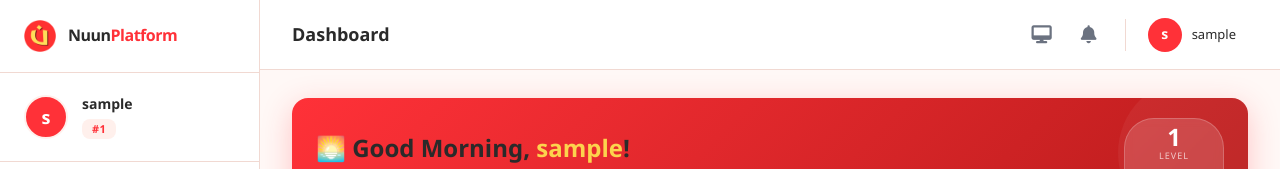
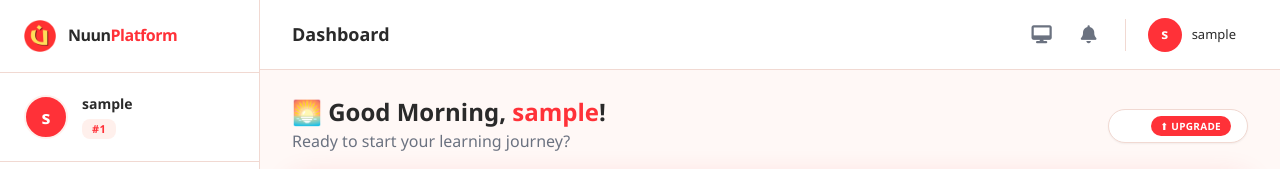
Before and after one commit to khalid-yarka/nuunqalin, a Flask app: page /home in a window 1280 px wide. Shown: the top 169 px of the page. Run offline with Flask 3, Linux system fonts and the light colour scheme; the visitor is signed in with stand-in values (Sample User, id 1); data comes from the database, SQL or seed files in the repository; data that the repository does not hold is empty; parts of the project's set-up code (start-up, migrations or seed data) failed here and were passed over.

Commit message:
feat: Add Safka preview system and tier indicator to dashboard
- Add Safka sheet CSS and JavaScript for tier preview
- Integrate tier indicator and upgrade button into dashboard home
- Update dashboard_base to include Safka assets and sheet markup

```diff
--- a/blueprints/achievements_bp.py
+++ b/blueprints/achievements_bp.py
@@ -4,7 +4,7 @@
 from flask import Blueprint, render_template, session, abort
 from functools import wraps
 from services.achievement_service import get_visible_achievements, get_showcase_badges, get_user_achievement_ids, get_all_achievements
-from tier_service import get_achievement_history_level, get_badge_showcase_level
+from services.tier_service import get_achievement_history_level, get_badge_showcase_level
 
 achievements_bp = Blueprint('achievements', __name__, url_prefix='/achievements')
 
--- a/services/tier_service.py
+++ b/services/tier_service.py
@@ -9,16 +9,6 @@ from db import execute_with_retry, get_student_by_id
 from tier_config import Tier, FEATURES, LIMITS, get_feature, get_limit, get_tier_level
 
 logger = logging.getLogger(__name__)
-
-# -------------------------------------------------------------------
-# Tier Configuration Cache (static)
-# -------------------------------------------------------------------
-_CONFIG_CACHE = None
-_CONFIG_CACHE_TIME = 0
-CACHE_TTL = 300  # 5 seconds, since we don't have a DB config, this is not used.
-
-# No database config cache needed because we use static tier_config.
-# But we might want to cache user tier? We'll keep it simple and fetch each time.
 
 # -------------------------------------------------------------------
 # Tier Retrieval
@@ -50,10 +40,6 @@ def set_user_tier(user_id: int, new_tier: str, admin_id: Optional[int] = None) -
         (new_tier, now, user_id),
         commit=True
     )
-    # Log activity if admin_id provided (optional)
-    if admin_id:
-        # You could integrate with activity_logger if available
-        pass
     return True
 
 # -------------------------------------------------------------------
@@ -125,6 +111,9 @@ def get_achievement_history_level(user_id: Optional[int] = None) -> int:
 def get_badge_showcase_level(user_id: Optional[int] = None) -> int:
     return get_feature_level("badge_showcase", user_id)
 
+def get_resource_search_level(user_id: Optional[int] = None) -> int:
+    return get_feature_level("resource_search", user_id)
+
 # -------------------------------------------------------------------
 # Quota System
 # -------------------------------------------------------------------
@@ -157,16 +146,10 @@ def check_and_consume_quota(user_id: int, metric_code: str) -> bool:
         # Unlimited – no tracking needed
         return True
 
-    # Use a single atomic operation with conditional update.
-    # We'll attempt to increment only if current usage < limit.
     try:
-        # Use execute_with_retry which commits automatically on success.
-        # We'll use a transaction manually to ensure we can check rowcount.
         from db import get_db
         conn = get_db()
         cursor = conn.cursor()
-        # Start a transaction (SQLite automatically starts one)
-        # The INSERT ... ON CONFLICT ... DO UPDATE ... WHERE usage_count < limit
         cursor.execute("""
             INSERT INTO user_usage (user_id, metric_code, period_start, usage_count)
             VALUES (?, ?, ?, 1)
@@ -175,7 +158,6 @@ def check_and_consume_quota(user_id: int, metric_code: str) -> bool:
                 updated_at = datetime('now', 'localtime')
             WHERE usage_count < ?
         """, (user_id, metric_code, today, limit))
-        # Check if any row was affected
         if cursor.rowcount > 0:
             conn.commit()
             return True
@@ -187,12 +169,31 @@ def check_and_consume_quota(user_id: int, metric_code: str) -> bool:
         return False
 
 # -------------------------------------------------------------------
+# Wrappers for specific quotas
+# -------------------------------------------------------------------
+
+def get_resource_downloads_remaining(user_id: int) -> int:
+    """Get remaining resource downloads for today."""
+    return get_remaining_quota(user_id, "resource_download")
+
+def get_quiz_attempts_remaining(user_id: int) -> int:
+    """Get remaining quiz attempts for today."""
+    return get_remaining_quota(user_id, "quiz_attempt")
+
+def consume_quiz_attempt(user_id: int) -> bool:
+    """Consume one quiz attempt atomically."""
+    return check_and_consume_quota(user_id, "quiz_attempt")
+
+def consume_resource_download(user_id: int) -> bool:
+    """Consume one resource download atomically."""
+    return check_and_consume_quota(user_id, "resource_download")
+
+# -------------------------------------------------------------------
 # Saved Content Helpers
 # -------------------------------------------------------------------
 
 def get_saved_content_count(user_id: int) -> int:
     """Get the number of saved items for a user."""
-    from db import execute_with_retry
     cursor = execute_with_retry(
         "SELECT COUNT(*) as count FROM saved_content WHERE user_id = ?",
         (user_id,)
--- a/templates/dashboard/home.html
+++ b/templates/dashboard/home.html
@@ -228,7 +228,7 @@
         width: 100% !important;
     }
 
-    /* Live Quiz Status (New) */
+    /* Live Quiz Status */
     .live-status-card {
         background: linear-gradient(135deg, #1E293B, #0F172A);
         border-radius: var(--radius);
@@ -392,6 +392,68 @@
         transform: translateY(-2px);
     }
 
+    /* ============================================
+       SAFKA TIER INDICATOR & UPGRADE BUTTON
+       ============================================ */
+    .tier-indicator {
+        display: flex;
+        align-items: center;
+        gap: 10px;
+        background: var(--surface);
+        border: 1px solid var(--border);
+        border-radius: 30px;
+        padding: 6px 16px 6px 12px;
+        box-shadow: var(--shadow-sm);
+        cursor: pointer;
+        transition: var(--transition);
+        font-size: 13px;
+        font-weight: 500;
+        color: var(--text);
+    }
+    .tier-indicator:hover {
+        border-color: var(--primary);
+        box-shadow: var(--shadow-md);
+        transform: scale(1.02);
+    }
+    .tier-indicator .tier-dot {
+        width: 10px;
+        height: 10px;
+        border-radius: 50%;
+        display: inline-block;
+    }
+    .tier-indicator .tier-dot.danbe {
+        background: var(--text-muted);
+    }
+    .tier-indicator .tier-dot.dhexe {
+        background: var(--primary);
+    }
+    .tier-indicator .tier-dot.hore {
+        background: linear-gradient(135deg, var(--primary), #B91C1C);
+    }
+    .tier-indicator .tier-label {
+        font-weight: 600;
+    }
+    .tier-indicator .upgrade-badge {
+        background: var(--primary);
+        color: white;
+        font-size: 10px;
+        font-weight: 700;
+        padding: 2px 10px;
+        border-radius: 12px;
+        text-transform: uppercase;
+        letter-spacing: 0.3px;
+    }
+
+    /* Dashboard Header */
+    .dashboard-header {
+        display: flex;
+        justify-content: space-between;
+        align-items: center;
+        flex-wrap: wrap;
+        gap: 16px;
+        margin-bottom: 20px;
+    }
+
     @media (min-width: 768px) {
         .dashboard-grid-2 {
             grid-template-columns: 1fr 1fr;
@@ -437,6 +499,27 @@
 {% endblock %}
 
 {% block dashboard_content %}
+
+<!-- ============================================ -->
+<!-- DASHBOARD HEADER WITH TIER INDICATOR        -->
+<!-- ============================================ -->
+<div class="dashboard-header">
+    <div>
+        <h1 style="font-size: 24px; font-weight: 700; color: var(--text); margin: 0;">
+            {{ greeting }}, <span style="color: var(--primary);">{{ session.user_name }}</span>!
+        </h1>
+        <p style="color: var(--text-secondary); margin: 2px 0 0;">{% if total_points > 0 %}You've earned <strong>{{ total_points }}</strong> XP total. Keep going!{% else %}Ready to start your learning journey?{% endif %}</p>
+    </div>
+    <div class="tier-indicator" onclick="openSafkaPreview({ requiredTier: '{{ tier }}' })" title="Click to see tier details and upgrade options">
+        <span class="tier-dot {{ tier }}"></span>
+        <span class="tier-label">{{ tier|capitalize }}</span>
+        {% if tier != 'hore' %}
+            <span class="upgrade-badge">⬆ Upgrade</span>
+        {% else %}
+            <span style="font-size: 12px; color: var(--success);">★ Complete</span>
+        {% endif %}
+    </div>
+</div>
 
 <!-- ============================================ -->
 <!-- LIVE QUIZ STATUS CARD (Conditional)          -->
--- a/templates/dashboard_base.html
+++ b/templates/dashboard_base.html
@@ -219,7 +219,6 @@
             <button class="safka-pagination__dot" data-slide="1" aria-label="Slide 2"></button>
             <button class="safka-pagination__dot" data-slide="2" aria-label="Slide 3"></button>
         </div>
-        <!-- Optional compact comparison could be added here -->
     </div>
 </div>
 <!-- ============================================ -->
```
Also changed, not shown: blueprints/saved_content_bp.py (renamed from blueprints/saved_content.py, +3 -5 lines).
